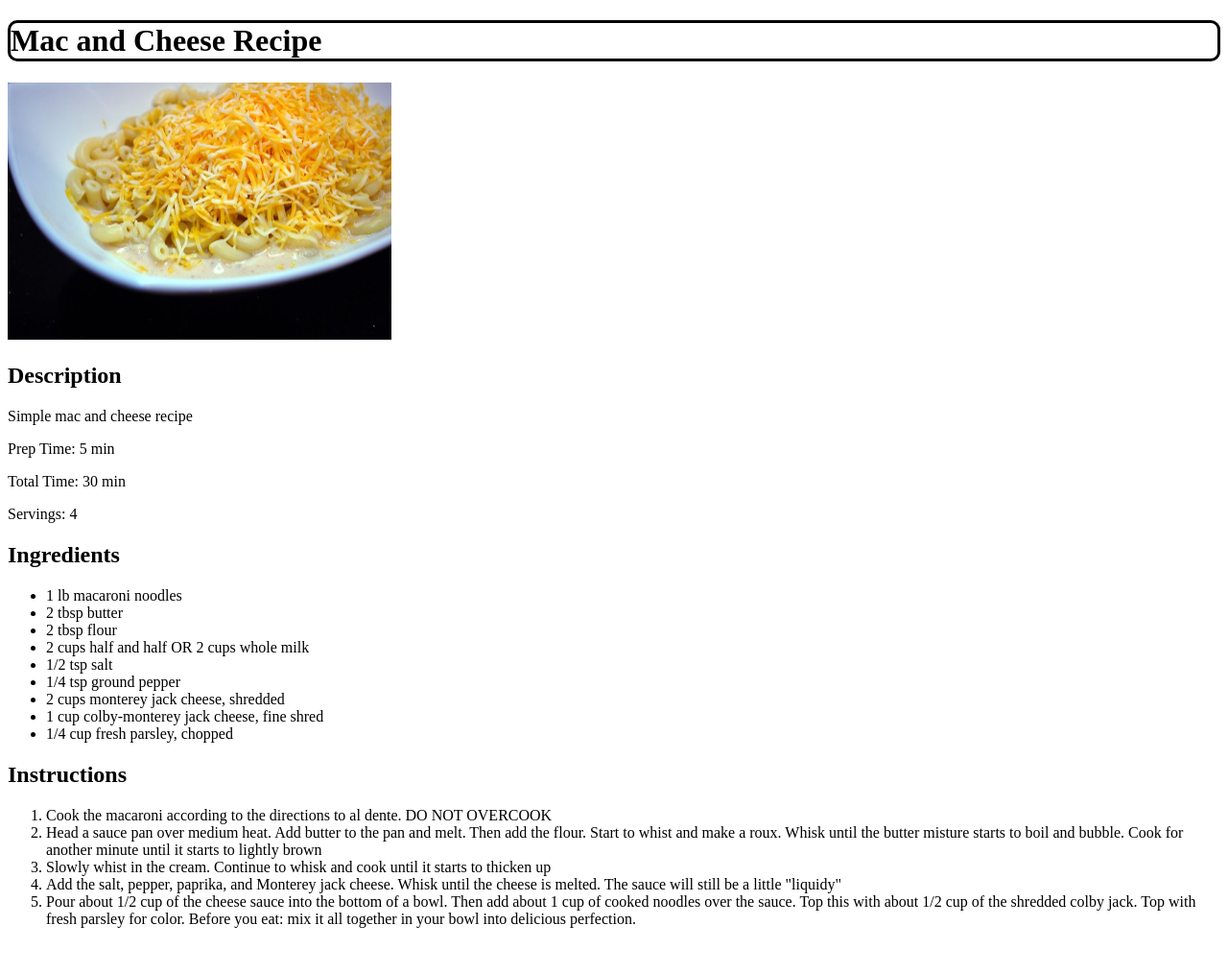
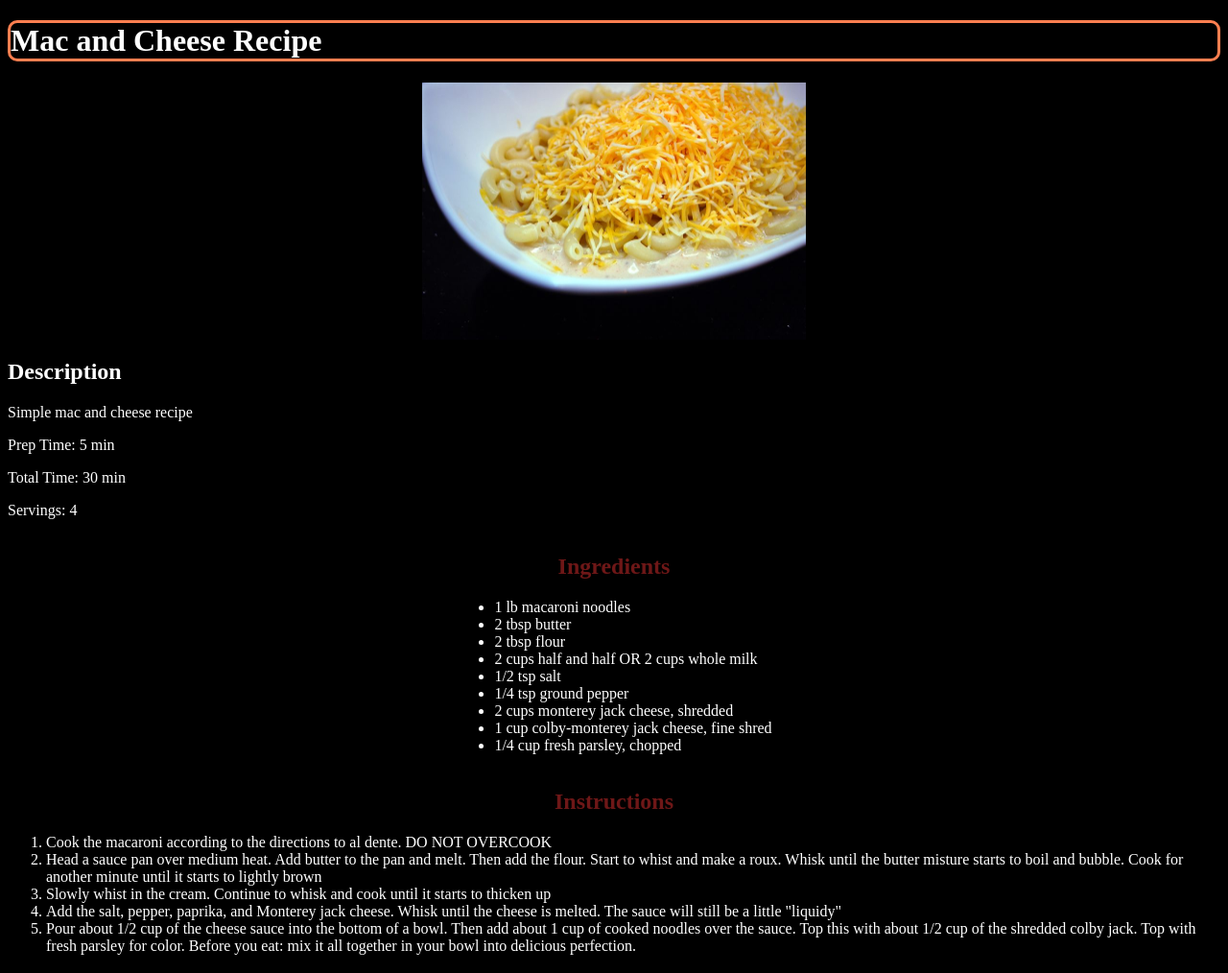
Before and after one commit to jchambers26/recipes, a plain HTML site: page recipes/mac_and_cheese.html in a window 1280 px wide. Shown: the whole page at 96% size. Before the commit the page ends 983 px from the top, so only its background shows below. Drawn offline with Linux system fonts and the light colour scheme.

Commit message:
add css elements

```diff
--- a/recipes/mac_and_cheese.html
+++ b/recipes/mac_and_cheese.html
@@ -8,19 +8,20 @@
     </head>
 
     <body>
-        <h1>Mac and Cheese Recipe</h1>
+        <h1 class="title">Mac and Cheese Recipe</h1>
 
         <img src="../images/mac.jpg"
         width="600"
         height="400">
 
-        <h2>Description</h2>
+        <h2 class="description">Description</h2>
         <p>Simple mac and cheese recipe</p>
         <p>Prep Time: 5 min</p>
         <p>Total Time: 30 min</p>
         <p>Servings: 4</p>
 
-        <h2>Ingredients</h2>
+        <div class="list">
+        <h2 class="list-header">Ingredients</h2>
         <ul>
             <li>1 lb macaroni noodles</li>
             <li>2 tbsp butter</li>
@@ -33,7 +34,10 @@
             <li>1/4 cup fresh parsley, chopped</li>
         </ul>
 
-        <h2>Instructions</h2>
+        </div>
+
+        <div class="list">
+        <h2 class="list-header">Instructions</h2>
         <ol>
             <li>Cook the macaroni according to the directions to al dente. DO NOT OVERCOOK</li>
             <li>Head a sauce pan over medium heat. Add butter
@@ -55,6 +59,7 @@
             </li>
 
         </ol>
+        </div>
 
     </body>
 </html>
--- a/style.css
+++ b/style.css
@@ -1,10 +1,33 @@
+* {
+    background-color:rgb(0,0,0);
+    color: white;
+}
 h1 {
     border: solid;
     border-radius: 10px;
-    border-color: black;
+    border-color: coral;
 }
 
 img {
+    margin-left: auto;
+    margin-right: auto;
+    display: block;
     width: 400px;
     height: auto;
 }
+
+.list {
+    display: table;
+    margin: 0 auto;
+    text-align: left;
+}
+
+.list-header {
+    text-align: center;
+    color: rgb(110, 23, 23);
+}
+
+.ingredients_list {
+    display: table;
+    margin: 0 auto;
+}
```
Also changed, not shown: recipes/air_fried_wings.html (+6 -3 lines), recipes/banana_chocolate_muffins.html (+6 -2 lines).
